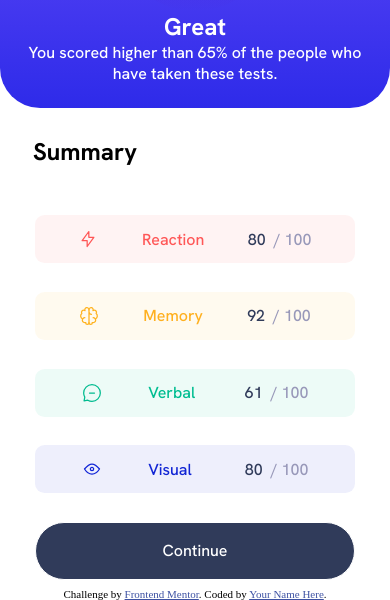
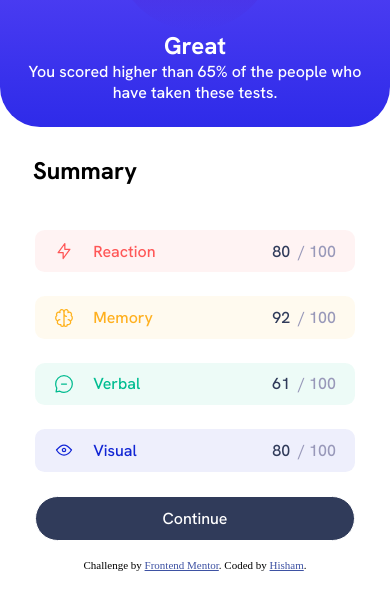
Before and after one commit to Hisham16327/RSC, a plain HTML site: page index.html in a window 390 px wide. Shown: the part 244-844 px from the top of the page. Drawn offline with Linux system fonts and the light colour scheme.

Commit message:
Final Commit:Optimized Moblie website

```diff
--- a/index.html
+++ b/index.html
@@ -147,7 +147,7 @@
     <div class="attribution">
       Challenge by
       <a href="https://www.frontendmentor.io?ref=challenge" target="_blank">Frontend Mentor</a>.
-      Coded by <a href="#">Your Name Here</a>.
+      Coded by <a href="https://github.com/Hisham16327">Hisham</a>.
     </div>
   </body>
 </html>
--- a/style.css
+++ b/style.css
@@ -67,9 +67,7 @@ body {
 }
 
 .attribution {
-  margin-top: 6rem;
-}
-.attribution {
+  margin-top: 6em;
   font-size: 11px;
   text-align: center;
 }
@@ -181,15 +179,17 @@ body {
     height: auto;
     width: auto;
     font-size: medium;
+    border-radius: 0 0 2.5em 2.5em;
   }
   .summary {
     display: flex;
     justify-content: space-between;
     align-items: center;
     padding: 0.5em;
-    height: 75vh;
+    height: auto;
     width: 20em;
     font-size: medium;
+    gap: 1.5em;
   }
   .stats {
     display: flex;
@@ -204,4 +204,12 @@ body {
   .button:hover {
     background-image: linear-gradient(#7857ff, #2e2be9);
   }
+  .icon-text-space {
+    display: flex;
+    width: 100%;
+    flex-basis: 160px;
+  }
+  .attribution {
+    margin: 10px;
+  }
 }
```
